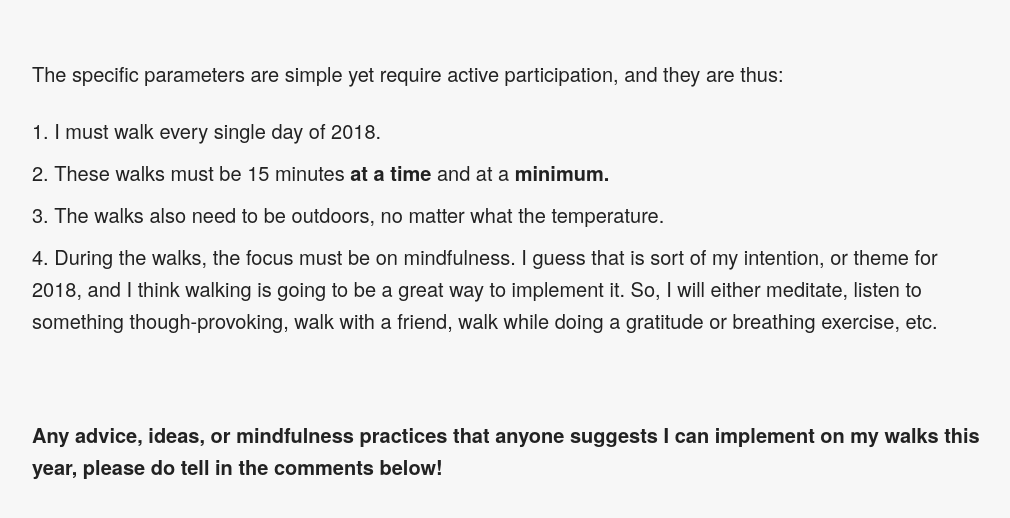
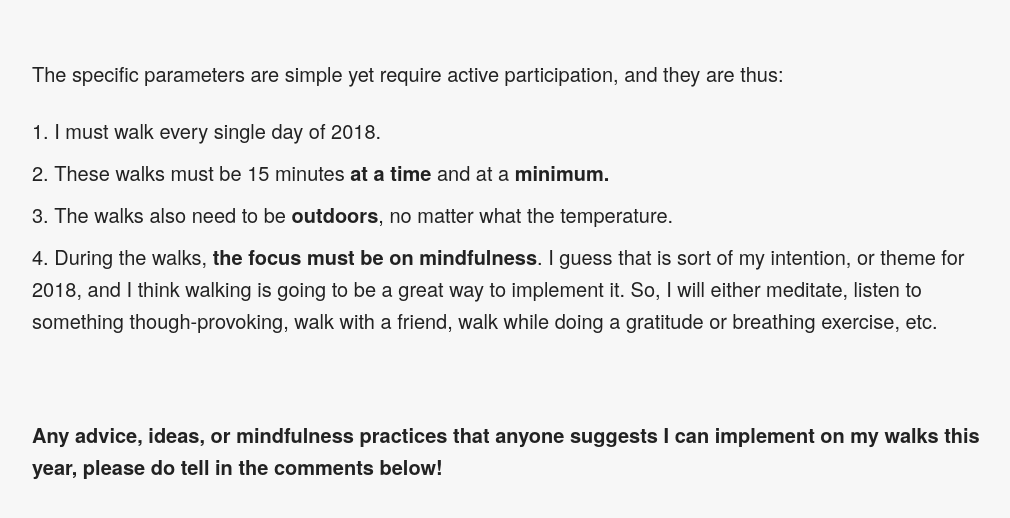
Before and after one commit to RubenSandwich/EdibleEms, a Jekyll site: the page built from _posts/2018-01-01-a-year-of-mindful-walking.md, in a window 1280 px wide and 900 px high, scrolled down 797 px, cut to the strip 352-870 px from the top of the window. Shown: the whole strip, without its empty margins (128-1138 px from the left). Built offline with Jekyll 4.4.1, drawn with Linux system fonts in a browser that asks for light colours; comment, search, counter and statistics services are not loaded.

Commit message:
Update 2018-01-01-a-year-of-mindful-walking.md

```diff
--- a/_posts/2018-01-01-a-year-of-mindful-walking.md
+++ b/_posts/2018-01-01-a-year-of-mindful-walking.md
@@ -18,8 +18,8 @@ The specific parameters are simple yet require active participation, and they ar
 
 1. I must walk every single day of 2018.
 2. These walks must be 15 minutes **at a time** and at a **minimum.**
-3. The walks also need to be outdoors, no matter what the temperature.
-4. During the walks, the focus must be on mindfulness. I guess that is sort of my intention, or theme for 2018, and I think walking is going to be a great way to implement it. So, I will either meditate, listen to something though-provoking, walk with a friend, walk while doing a gratitude or breathing exercise, etc.
+3. The walks also need to be **outdoors**, no matter what the temperature.
+4. During the walks, **the focus must be on mindfulness**. I guess that is sort of my intention, or theme for 2018, and I think walking is going to be a great way to implement it. So, I will either meditate, listen to something though-provoking, walk with a friend, walk while doing a gratitude or breathing exercise, etc.
 
 <br>
 
```
